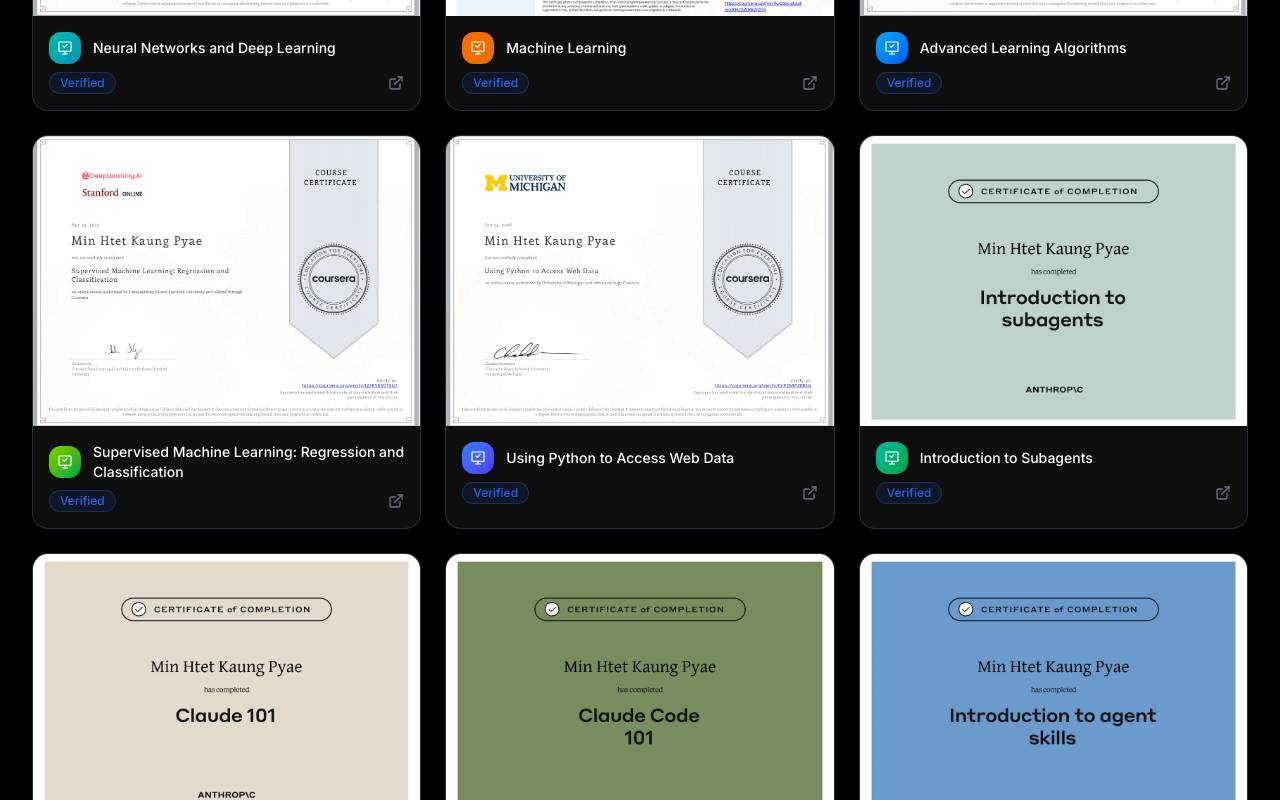
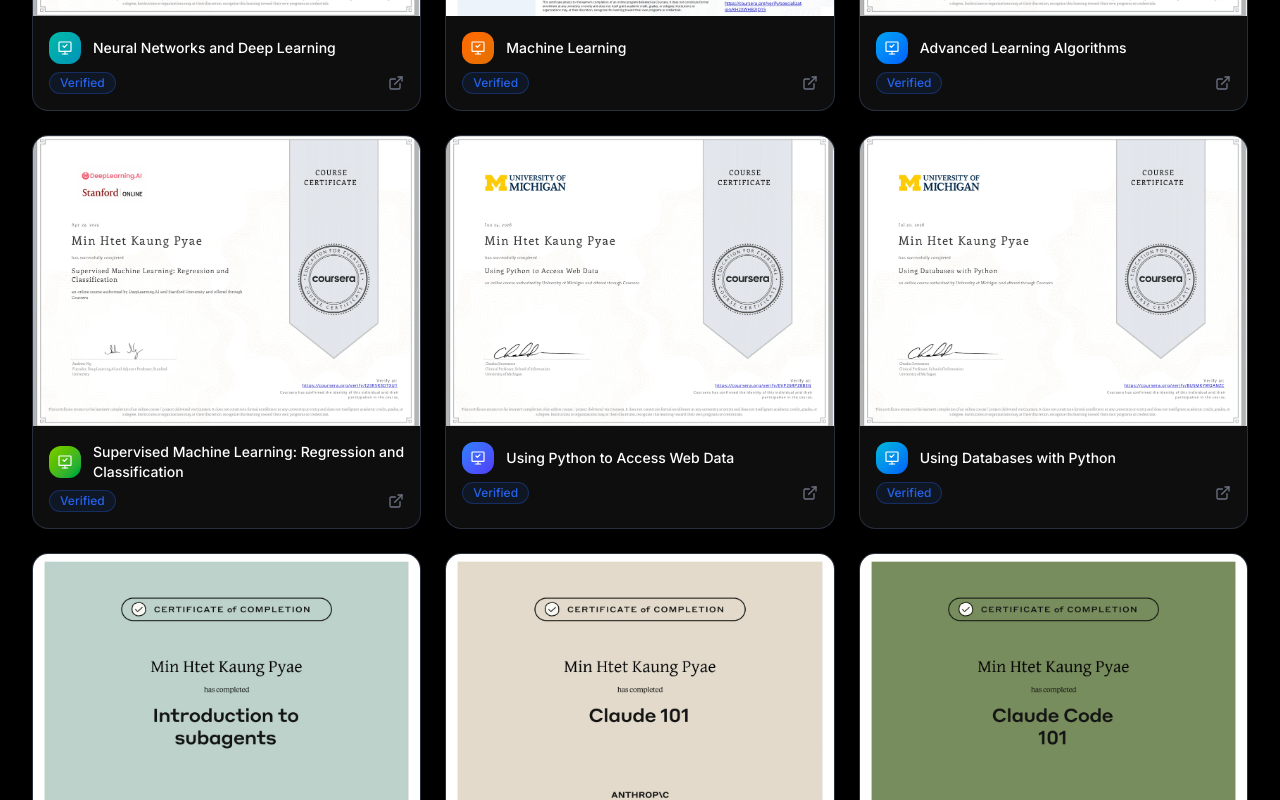
Before and after one commit to MHKaungPyae/portfolio, a React (Vite) app: page / in a window 1280 px wide. Shown: the part 4000-4800 px from the top of the page. Built offline with nearby package versions, Linux system fonts and the light colour scheme.

Commit message:
Add Using Databases with Python certificate

```diff
--- a/src/data.js
+++ b/src/data.js
@@ -155,6 +155,13 @@
     category: 'python',
   },
   {
+    name: 'Using Databases with Python',
+    href: 'https://www.coursera.org/account/accomplishments/records/BUSMKYWQANZC',
+    file: '/certificates/using-databases-with-python.webp',
+    color: 'from-cyan-500 to-blue-600',
+    category: 'python',
+  },
+  {
     name: 'Introduction to Subagents',
     href: 'https://verify.skilljar.com/c/v9rdfcnv32kg',
     file: '/certificates/introduction-to-subagents.webp',
```
Also changed, not shown: public/certificates/using-databases-with-python.webp (added).
